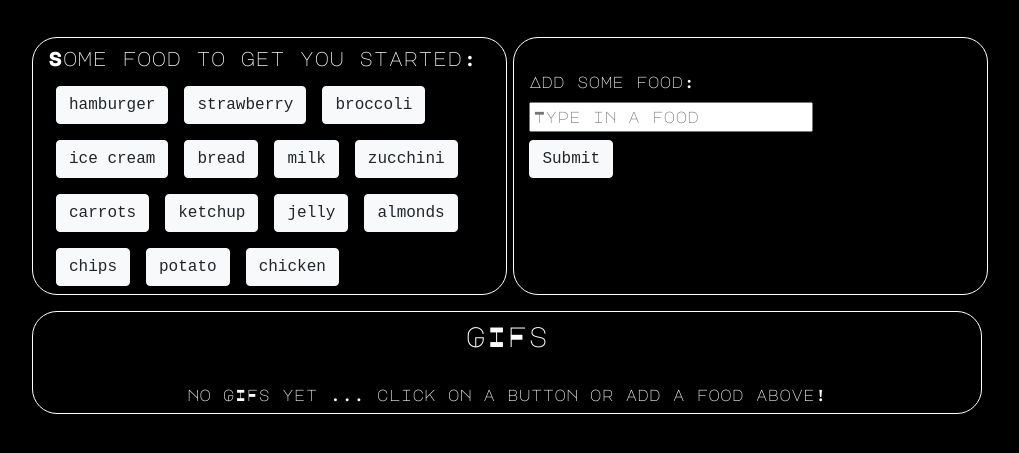
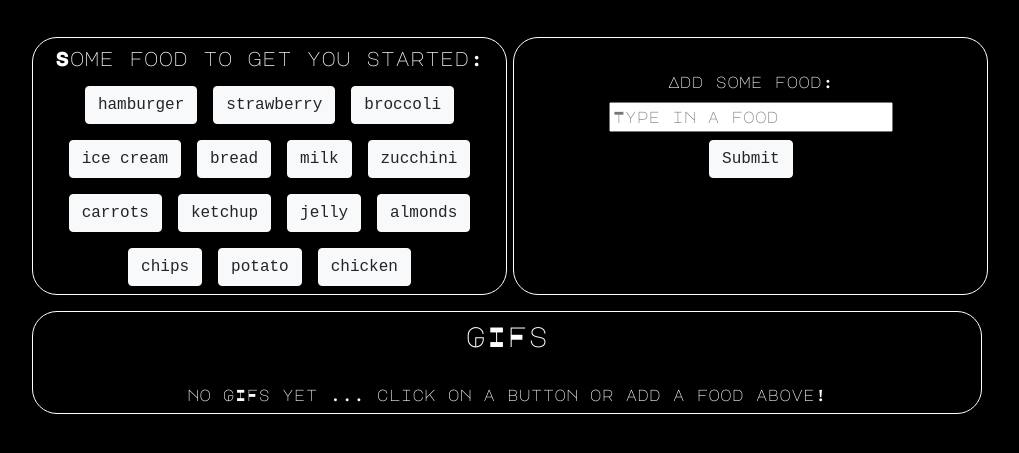
Before and after one commit to mrsfafrak/Giftastic, a plain HTML site: page index.html in a window 1280 px wide. Shown: the part 67-520 px from the top of the page, without its empty margins (133-1152 px from the left). Drawn offline with nearby package versions, Linux system fonts and the light colour scheme; a web font is replaced by a local one.

Commit message:
some visual centering edits

```diff
--- a/index.html
+++ b/index.html
@@ -25,10 +25,10 @@
         <div class="row">
             <div class="col-md-1"></div>
             <div class="col-md-5 buttons-box">
-                <h5>Some food to get you started:</h5>
-                <div id="buttons"></div>
+                <h5 class="text-center">Some food to get you started:</h5>
+                <div class="text-center" id="buttons"></div>
             </div>
-            <div class="col-md-5 submission-box">
+            <div class="col-md-5 submission-box text-center">
                 <label for="food-input">Add some food:   </label>
                 <input type="text" id="food-input" placeholder="Type in a food"><br>
                 <input id="add-food" class="btn btn-light" type="submit" value="Submit">
@@ -41,7 +41,7 @@
             <div class="col-md-10 gif-box">
                 <h3 class="text-center">GIFs</h3> <br>
                 <h6 id="statement" class ="text-center">no GIFs yet ... click on a button or add a food above!</h6>
-                <div id="gifs-here"></div>
+                <div class="text-center" id="gifs-here"></div>
             </div>
             <div class="col-md-1"></div>
         </div>
```
